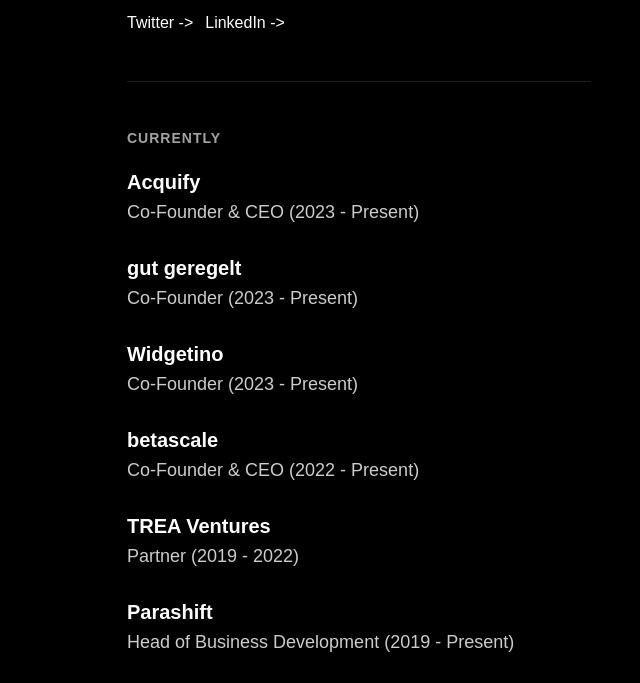
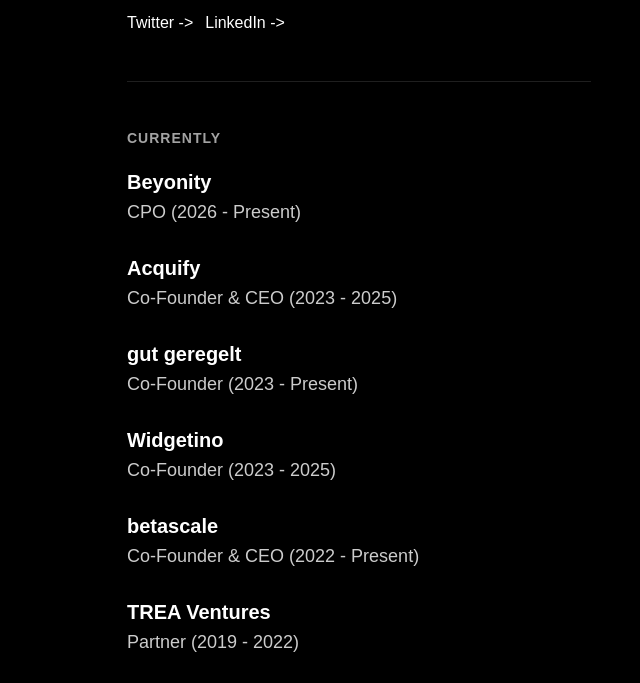
Before and after one commit to rufenmatt/rufenmatt.github.io, a plain HTML site: page index.html in a window 1280 px wide. Shown: the part 227-910 px from the top of the page, without its empty margins (281-921 px from the left). Drawn offline with Linux system fonts and the light colour scheme; a web font is replaced by a local one.

Commit message:
Modify employment dates in index.html
Updated employment dates for various positions.

```diff
--- a/index.html
+++ b/index.html
@@ -43,16 +43,21 @@
 
       <ul>
 	 <li>
-          <h3><a href="https://acquify.ch/" target="_blank">Acquify</a></h3>
-          <p>Co-Founder & CEO (2023 - Present)</p>
+          <h3><a href="https://beyonity.com/" target="_blank">Beyonity</a></h3>
+          <p>CPO (2026 - Present)</p>
          </li>
 	 <li>
-          <h3><a href="" target="_blank">gut geregelt</a></h3>
+	 <li>
+          <h3><a href="https://acquify.ch/" target="_blank">Acquify</a></h3>
+          <p>Co-Founder & CEO (2023 - 2025)</p>
+         </li>
+	 <li>
+          <h3><a href="https://gutgeregelt.ch/" target="_blank">gut geregelt</a></h3>
           <p>Co-Founder (2023 - Present)</p>
          </li>
 	 <li>
           <h3><a href="" target="_blank">Widgetino</a></h3>
-          <p>Co-Founder (2023 - Present)</p>
+          <p>Co-Founder (2023 - 2025)</p>
          </li>
 	 <li>
           <h3><a href="https://betascale.ch/" target="_blank">betascale</a></h3>
@@ -64,7 +69,7 @@
         </li>
         <li>
             <h3><a href="https://parashift.io/" target="_blank">Parashift</a></h3>
-            <p>Head of Business Development (2019 - Present)</p>
+            <p>Head of Business Development (2019 - 2025)</p>
         </li>
         <li>
             <h3><a href="https://www.accounto.io/" target="_blank">Accounto</a></h3>
```
